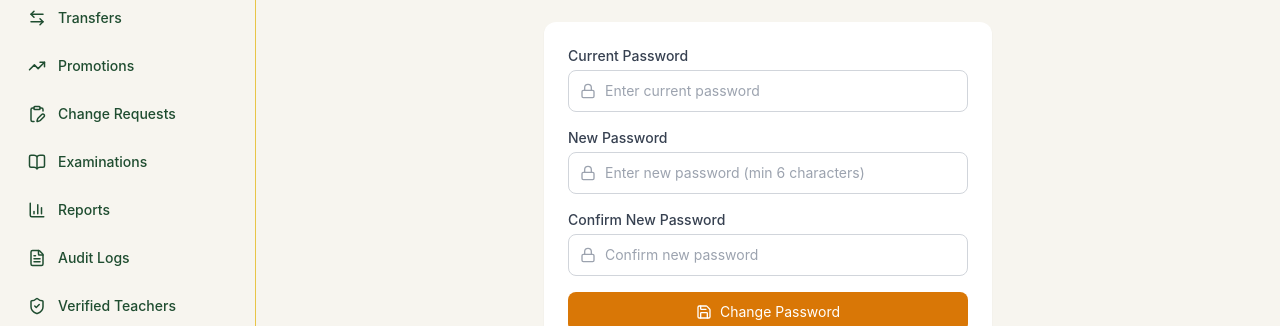
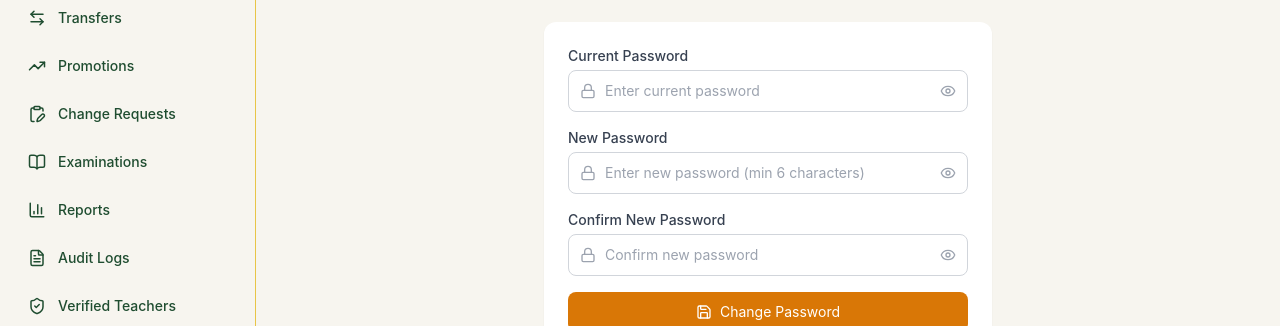
Before and after one commit to yflrafiki/gesadmin, a React (Vite) app: page /admin/change-password in a window 1280 px wide. Shown: the part 276-602 px from the top of the page. Built offline with nearby package versions, Linux system fonts and the light colour scheme; no server answers; sample sign-in values are in the browser's storage.

Commit message:
toggle password

```diff
--- a/src/pages/ChangePassword.tsx
+++ b/src/pages/ChangePassword.tsx
@@ -4,7 +4,7 @@ import { changePassword } from '../api/auth';
 import { useAuth } from '../context/AuthContext';
 import Layout from '../components/layout/Layout';
 import toast from 'react-hot-toast';
-import { Lock, Save, User, LogOut } from 'lucide-react';
+import { Lock, Save, User, LogOut, Eye, EyeOff } from 'lucide-react';
 
 const ChangePassword = () => {
   const { user, logout } = useAuth();
@@ -15,6 +15,7 @@ const ChangePassword = () => {
     confirm_password: ''
   });
   const [loading, setLoading] = useState(false);
+  const [showPasswords, setShowPasswords] = useState(false);
 
   const handleLogout = () => {
     logout();
@@ -75,13 +76,21 @@ const ChangePassword = () => {
               <div className="relative">
                 <Lock size={16} className="absolute left-3 top-1/2 -translate-y-1/2 text-gray-400" />
                 <input
-                  type="password"
+                  type={showPasswords ? 'text' : 'password'}
                   value={form.current_password}
                   onChange={(e) => setForm({ ...form, current_password: e.target.value })}
-                  className="w-full pl-9 border border-gray-300 rounded-lg px-3 py-2.5 text-sm focus:outline-none focus:ring-2 focus:ring-blue-500"
+                  className="w-full pl-9 pr-10 border border-gray-300 rounded-lg px-3 py-2.5 text-sm focus:outline-none focus:ring-2 focus:ring-blue-500"
                   placeholder="Enter current password"
                   required
                 />
+                <button
+                  type="button"
+                  onClick={() => setShowPasswords((prev) => !prev)}
+                  title={showPasswords ? 'Hide passwords' : 'Show passwords'}
+                  className="absolute right-3 top-1/2 -translate-y-1/2 text-gray-400 hover:text-gray-600 focus:outline-none"
+                >
+                  {showPasswords ? <EyeOff size={16} /> : <Eye size={16} />}
+                </button>
               </div>
             </div>
             <div>
@@ -91,13 +100,21 @@ const ChangePassword = () => {
               <div className="relative">
                 <Lock size={16} className="absolute left-3 top-1/2 -translate-y-1/2 text-gray-400" />
                 <input
-                  type="password"
+                  type={showPasswords ? 'text' : 'password'}
                   value={form.new_password}
                   onChange={(e) => setForm({ ...form, new_password: e.target.value })}
-                  className="w-full pl-9 border border-gray-300 rounded-lg px-3 py-2.5 text-sm focus:outline-none focus:ring-2 focus:ring-blue-500"
+                  className="w-full pl-9 pr-10 border border-gray-300 rounded-lg px-3 py-2.5 text-sm focus:outline-none focus:ring-2 focus:ring-blue-500"
                   placeholder="Enter new password (min 6 characters)"
                   required
                 />
+                <button
+                  type="button"
+                  onClick={() => setShowPasswords((prev) => !prev)}
+                  title={showPasswords ? 'Hide passwords' : 'Show passwords'}
+                  className="absolute right-3 top-1/2 -translate-y-1/2 text-gray-400 hover:text-gray-600 focus:outline-none"
+                >
+                  {showPasswords ? <EyeOff size={16} /> : <Eye size={16} />}
+                </button>
               </div>
             </div>
             <div>
@@ -107,13 +124,21 @@ const ChangePassword = () => {
               <div className="relative">
                 <Lock size={16} className="absolute left-3 top-1/2 -translate-y-1/2 text-gray-400" />
                 <input
-                  type="password"
+                  type={showPasswords ? 'text' : 'password'}
                   value={form.confirm_password}
                   onChange={(e) => setForm({ ...form, confirm_password: e.target.value })}
-                  className="w-full pl-9 border border-gray-300 rounded-lg px-3 py-2.5 text-sm focus:outline-none focus:ring-2 focus:ring-blue-500"
+                  className="w-full pl-9 pr-10 border border-gray-300 rounded-lg px-3 py-2.5 text-sm focus:outline-none focus:ring-2 focus:ring-blue-500"
                   placeholder="Confirm new password"
                   required
                 />
+                <button
+                  type="button"
+                  onClick={() => setShowPasswords((prev) => !prev)}
+                  title={showPasswords ? 'Hide passwords' : 'Show passwords'}
+                  className="absolute right-3 top-1/2 -translate-y-1/2 text-gray-400 hover:text-gray-600 focus:outline-none"
+                >
+                  {showPasswords ? <EyeOff size={16} /> : <Eye size={16} />}
+                </button>
               </div>
             </div>
             <button
--- a/src/pages/Login.tsx
+++ b/src/pages/Login.tsx
@@ -3,12 +3,14 @@ import { useNavigate } from 'react-router-dom';
 import { useAuth } from '../context/AuthContext';
 import toast from 'react-hot-toast';
 import gesLogo from '../assets/ges-logo.png';
+import { Eye, EyeOff } from 'lucide-react';
 
 const Login = () => {
   const { login } = useAuth();
   const navigate = useNavigate();
   const [form, setForm] = useState({ email: '', password: '' });
   const [loading, setLoading] = useState(false);
+  const [showPassword, setShowPassword] = useState(false);
 
   const handleSubmit = async (e: React.FormEvent) => {
     e.preventDefault();
@@ -56,15 +58,26 @@ const Login = () => {
             <label className="block text-sm font-medium mb-1" style={{ color: '#163D24' }}>
               Password
             </label>
+            <div className="relative">
               <input
-              type="password"
+                type={showPassword ? 'text' : 'password'}
                 value={form.password}
                 onChange={(e) => setForm({ ...form, password: e.target.value })}
-              className="w-full rounded-lg px-4 py-2.5 focus:outline-none focus:ring-2 text-sm"
+                className="w-full rounded-lg px-4 py-2.5 pr-11 focus:outline-none focus:ring-2 text-sm"
                 style={{ border: '1px solid #D4AF37', color: '#0D2818', backgroundColor: '#FFFEFA' }}
                 placeholder="Enter your password"
                 required
               />
+              <button
+                type="button"
+                onClick={() => setShowPassword((prev) => !prev)}
+                title={showPassword ? 'Hide password' : 'Show password'}
+                className="absolute inset-y-0 right-0 flex items-center px-3 focus:outline-none"
+                style={{ color: '#C49A1A' }}
+              >
+                {showPassword ? <EyeOff size={18} /> : <Eye size={18} />}
+              </button>
+            </div>
           </div>
           <button
             type="submit"
```
Lines whose indentation alone changed are shown as unchanged.
